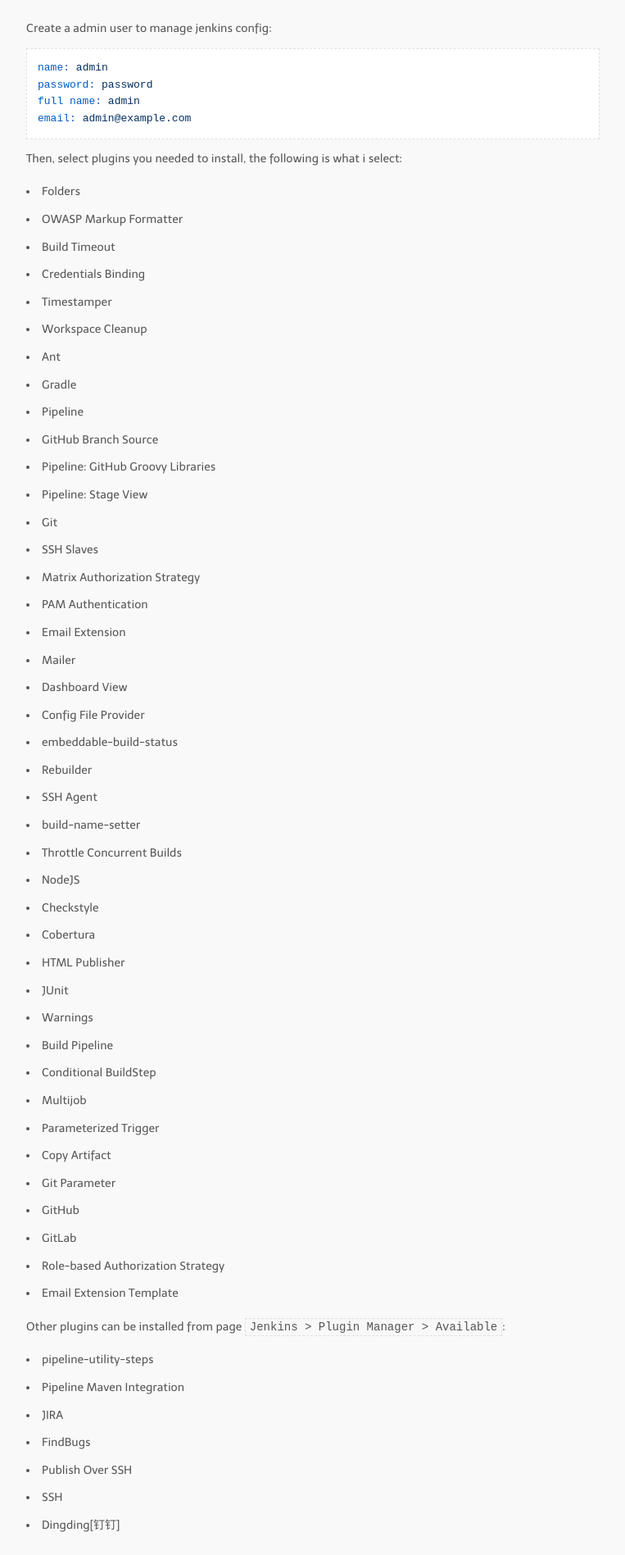
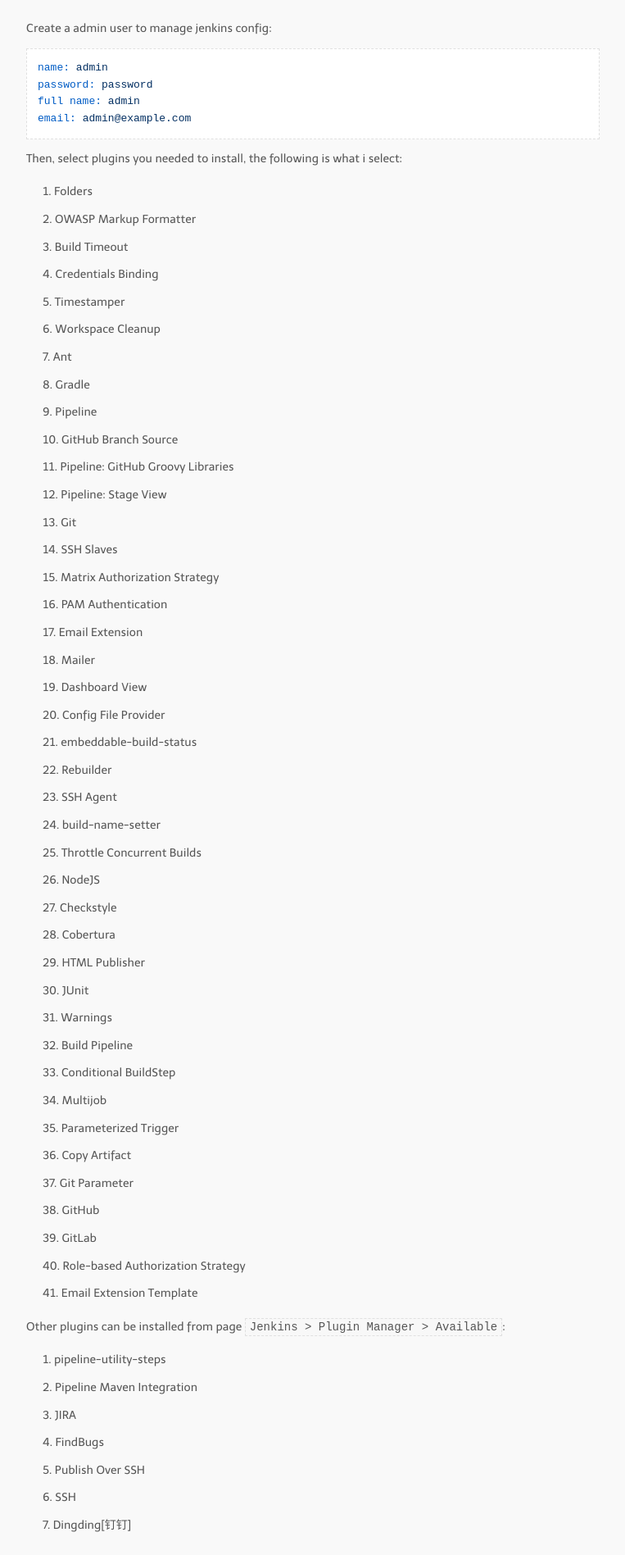
Before and after one commit to wongoo/blog-jekyll, a Jekyll site: the page built from _posts/2018-04-27-jenkins-installation.markdown, in a window 1280 px wide. Shown: the part 1026-2923 px from the top of the page at 82% size, without its empty margins (258-1021 px from the left). Built offline with Jekyll 4.4.1, drawn with Linux system fonts in a browser that asks for light colours; nearby versions of some CDN libraries; some web fonts are replaced; our own code applies the rules of GitHub Pages for plain Markdown files; comment, search, counter and statistics services are not loaded; some of the changed text lies outside the part shown.

Commit message:
update style

````diff
--- a/_posts/2018-04-27-jenkins-installation.markdown
+++ b/_posts/2018-04-27-jenkins-installation.markdown
@@ -154,10 +154,12 @@
 1. sudo systemctl stop jenkins
 2. rm -rf /var/lib/jenkins/users/*
 3. vi /var/lib/jenkins/config.xml
+
 ```
 <useSecurity>false</useSecurity>
 # AND delete authorizationStrategy、securityRealm
 ```
+
 4. sudo systemctl start jenkins
 5. config jenkins enable secrity, and assign all permission to authrized user
 6. go to login page to create one user
--- a/media/css/style.css
+++ b/media/css/style.css
@@ -272,4 +272,8 @@
     border-style: solid;
     border-color: #b3b3b3;
 }
+.post ul li{
+    margin-left: 20px;
+    list-style-type: decimal;
+}
 /*# sourceMappingURL=style.css.map */
````
